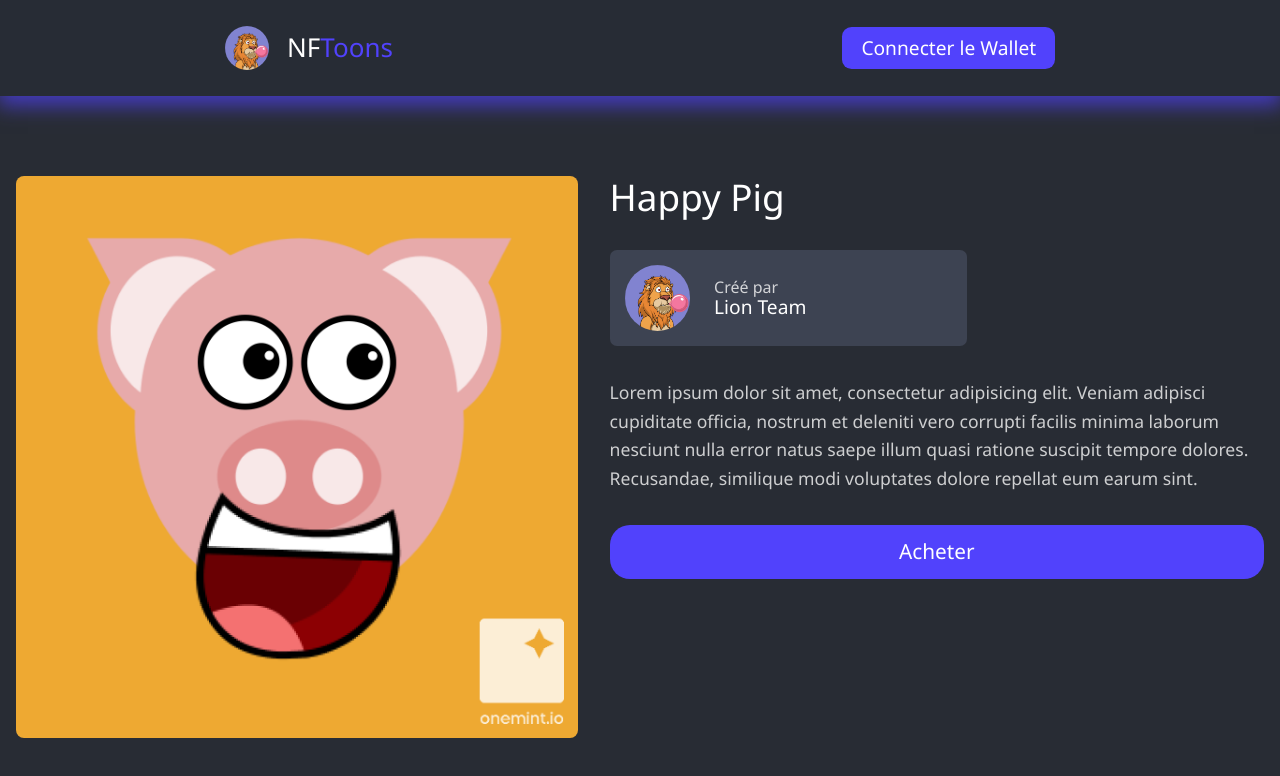
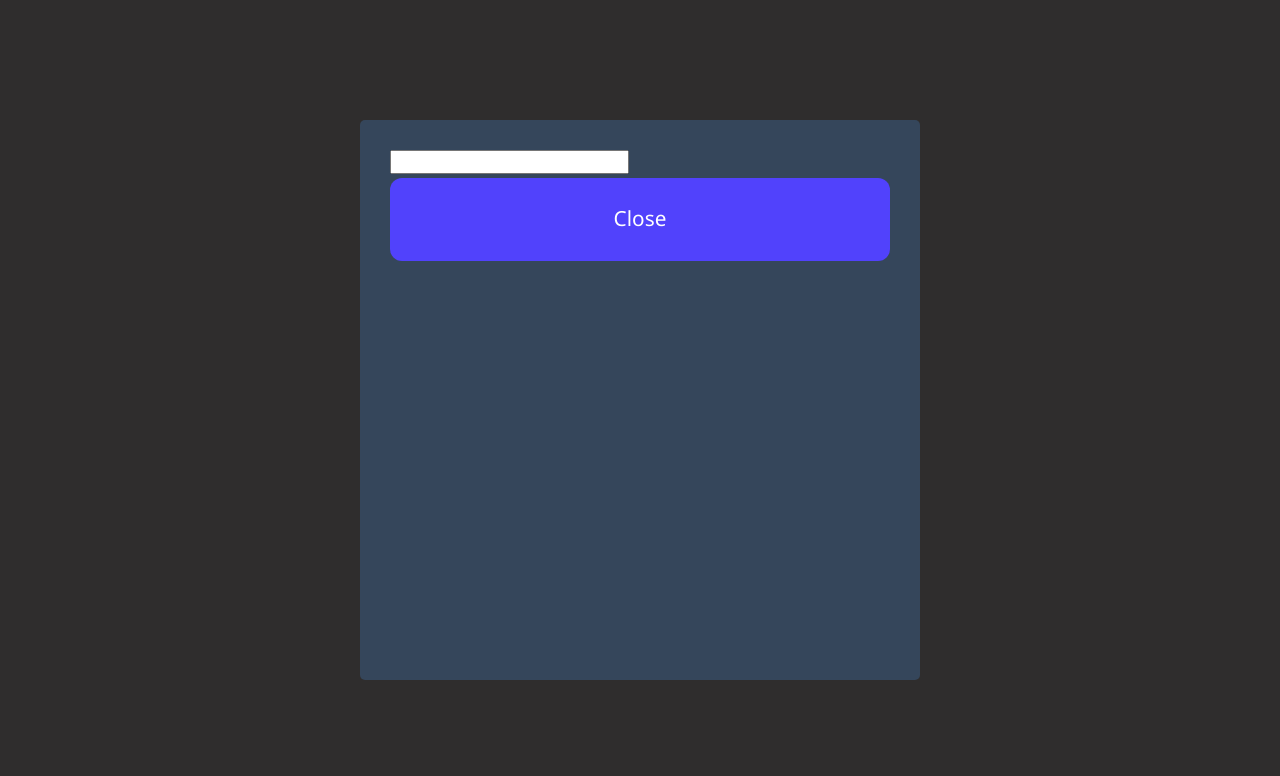
Before and after one commit to Maxime479/NFToons, a React (Create React App) app: page /home/01 in a window 1280 px wide. Shown: the top 776 px of the page. Built offline with nearby package versions, Linux system fonts and the light colour scheme; a web font is replaced by a local one.

Commit message:
AchatV1 transparence nok + NftDetails renomé Modal

```diff
--- a/package.json
+++ b/package.json
@@ -6,6 +6,7 @@
     "@testing-library/jest-dom": "^5.16.5",
     "@testing-library/react": "^13.4.0",
     "@testing-library/user-event": "^13.5.0",
+    "bootstrap-modal-wrapper": "^2.0.1",
     "react": "^18.2.0",
     "react-dom": "^18.2.0",
     "react-router-dom": "^6.4.3",
--- a/src/App.js
+++ b/src/App.js
@@ -2,7 +2,7 @@ import logo from './assets/lazy_lion.png';
 import './css/App.css';
 import {Route, Routes, useNavigate} from "react-router-dom";
 import Home from "./js/pages/Home";
-import NftDetails from "./js/pages/NftDetails";
+import NftDetails from "./js/pages/Modal";
 
 
 
--- /dev/null
+++ b/src/css/pages/Modal.css
@@ -0,0 +1,22 @@
+.modal__wrapper {
+    position: fixed;
+    top: 0;
+    left: 0;
+    width: 100%;
+    height: 100%;
+    background: #2f2d2d;
+    z-index: 1000;
+}
+
+.modal {
+    position: relative;
+    top: 50%;
+    left: 50%;
+    width: 500px;
+    height: 500px;
+    transform: translate(-50%, -50%);
+    background: rgb(53, 70, 91);
+    border-radius: 5px;
+    padding: 30px;
+    z-index: 10000;
+}
--- a/src/css/pages/NftDetails.css
+++ /dev/null
@@ -1,138 +0,0 @@
-
-
-/*@media only screen and (max-width: 576px) {*/
-/*    .single__nft__content h2 {*/
-/*        margin-top: 15px;*/
-/*    }*/
-/*}*/
-
-
-/*//---------------------//*/
-
-.targetNft_img {
-    border-radius: 8px;
-    max-width: 45%;
-    object-fit: cover;
-}
-
-.main_container {
-    /*background-color: #2c303b;*/
-    max-width: 80em;
-    margin: 5em auto;
-    padding: 0 1em;
-
-    display: flex;
-    flex-flow: row nowrap;
-    gap: 2rem;
-}
-
-.infos_container {
-    /*background-color: #353a47;*/
-    width: 100%;
-    display: flex;
-    flex-flow: column nowrap;
-    justify-content: flex-start;
-    gap: 2em;
-}
-
-
-.targetNft_buy_btn {
-    display: flex;
-    justify-content: center;
-    align-items: center;
-    gap: 1rem;
-
-    border-radius: 20px;
-    background-color: #5142fc;
-    color: #ffffff;
-
-    width: 100%;
-    aspect-ratio: 12;
-
-    border: none;
-    font-size: 1.3rem;
-
-    /*margin-top: 0.2rem;*/
-    cursor: pointer;
-
-    transition: 0.3s;
-}
-
-.targetNft_buy_btn:hover {
-    /*background-color: #B9BECB;*/
-    /*color: #5142fc;*/
-    font-weight: 600;
-    box-shadow: 0 0 7px 5px rgba(169, 163, 249, 0.67);
-}
-
-.infos_container h2{
-    color: #fff;
-    font-size: 2.3rem;
-    font-weight: 500;
-    margin: 0;
-}
-
-.targetNft_description{
-    color: #ffffffc5;
-    font-size: 1.1rem;
-    font-weight: 400;
-    margin: 0;
-    line-height: 1.8rem;
-}
-
-.targetNft_creator {
-    background: #3D4352;
-    padding: 15px;
-    border-radius: 7px;
-    width: 50%;
-
-    display: flex;
-    flex-flow: row nowrap;
-    align-items: center;
-    justify-items: flex-start;
-    gap: 1rem;
-}
-
-.targetNft_creator_info {
-    /*background-color: #6b6d71;*/
-    display: flex;
-    flex-flow: column nowrap;
-}
-
-
-.targetNft_creator_info p{
-    color: #ffffffc5;
-    font-size: 1rem;
-    font-weight: 400;
-    margin: 0;
-}
-
-.targetNft_creator_info h6{
-    color: rgb(255, 255, 255);
-    font-size: 1.2rem;
-    font-weight: 500;
-    margin: 0;
-}
-
-
-
-
-@media only screen and (max-width: 992px) {
-    .main_container{
-        flex-wrap: wrap;
-    }
-
-    .targetNft_img, .infos_container{
-        max-width: 90%;
-        margin: auto;
-    }
-
-    .targetNft_buy_btn{
-        aspect-ratio: 8;
-        border-radius: 18px;
-    }
-
-    .targetNft_creator{
-        width: 80%;
-    }
-}
--- a/src/js/components/NftCard.js
+++ b/src/js/components/NftCard.js
@@ -4,11 +4,14 @@ import { Link } from "react-router-dom";
 import "../../css/components/NftCard.css";
 import lion_logo from '../../assets/lazy_lion.png';
 import buyNft from "../functions/buyNft";
+import NftDetails from "../pages/Modal";
+import Modal from "../pages/Modal";
 
 
 const NftCard = (props) => {
     const { id, title, imgUrl, creator, description, price, attributes } = props.metadata;
 
+    const [showModal, setShowModal] = React.useState(false);
 
     return (
         <div className="nft_card">
@@ -42,10 +45,11 @@ const NftCard = (props) => {
                 <div className="btn_container">
                     <button
                         className="buy_btn"
-                        onClick={() => buyNft(id, title, imgUrl, creator, price, attributes)}
+                        onClick={() => setShowModal(true)}
                     >
                         Acheter
                     </button>
+                    {showModal && <Modal setShowModal={setShowModal}  />}
 
                 </div>
             </div>
--- /dev/null
+++ b/src/js/pages/Modal.js
@@ -0,0 +1,29 @@
+import React from "react";
+
+import { useParams } from "react-router-dom";
+import { nft_data } from "../../assets/data/data.js";
+
+import "../../css/pages/Modal.css";
+
+import Header from "../components/Header";
+import buyNft from "../functions/buyNft";
+import lion_logo from "../../assets/lazy_lion.png";
+
+export default function Modal({ setShowModal }) {
+    const { id } = useParams();
+
+    const targetNft = nft_data.find((item) => item.id === id);
+
+    return (
+        <div className="modal__wrapper">
+            <div className="modal">
+
+                <div>
+                    <input type="Number"/>
+                </div>
+
+                <button className="buy_btn" onClick={()=>setShowModal(false)}> Close </button>
+            </div>
+        </div>
+    );
+};
--- a/src/js/pages/NftDetails.js
+++ /dev/null
@@ -1,59 +0,0 @@
-import React from "react";
-
-import { useParams } from "react-router-dom";
-import {nft_data} from "../../assets/data/data.js";
-
-import "../../css/pages/NftDetails.css";
-
-import Header from "../components/Header";
-import buyNft from "../functions/buyNft";
-import lion_logo from "../../assets/lazy_lion.png";
-
-export default function NftDetails() {
-    const { id } = useParams();
-
-    const targetNft = nft_data.find((item) => item.id === id);
-
-    return (
-        <div>
-
-            <Header/>
-
-            <section>
-                <div className="main_container">
-                    <img
-                        src={targetNft.imgUrl}
-                        alt="nft image"
-                        className="targetNft_img"
-                    />
-
-                    <div className="infos_container">
-
-                        <h2>{targetNft.title}</h2>
-
-
-                        <div className="targetNft_creator">
-                            <div className="creator_img">
-                                <img src={lion_logo} alt="creator logo"/>
-                            </div>
-
-                            <div className="targetNft_creator_info">
-                                <p>Créé par</p>
-                                <h6>{targetNft.creator}</h6>
-                            </div>
-                        </div>
-
-                        <p className="targetNft_description">{targetNft.description}</p>
-                        <button
-                            className="targetNft_buy_btn"
-                            onClick={() => buyNft()}
-                        >
-                            Acheter
-                        </button>
-
-                    </div>
-                </div>
-            </section>
-        </div>
-    );
-};
```
